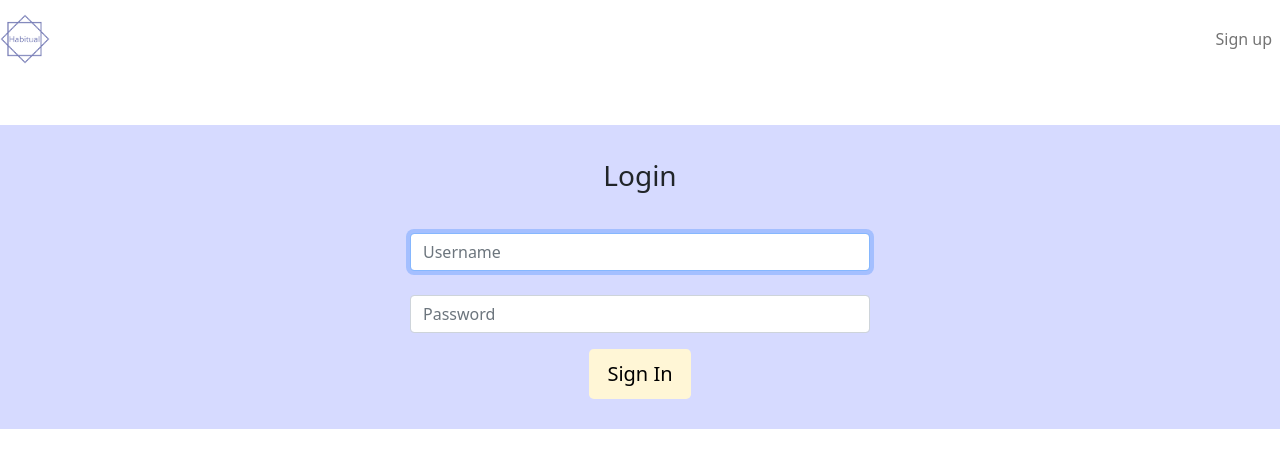
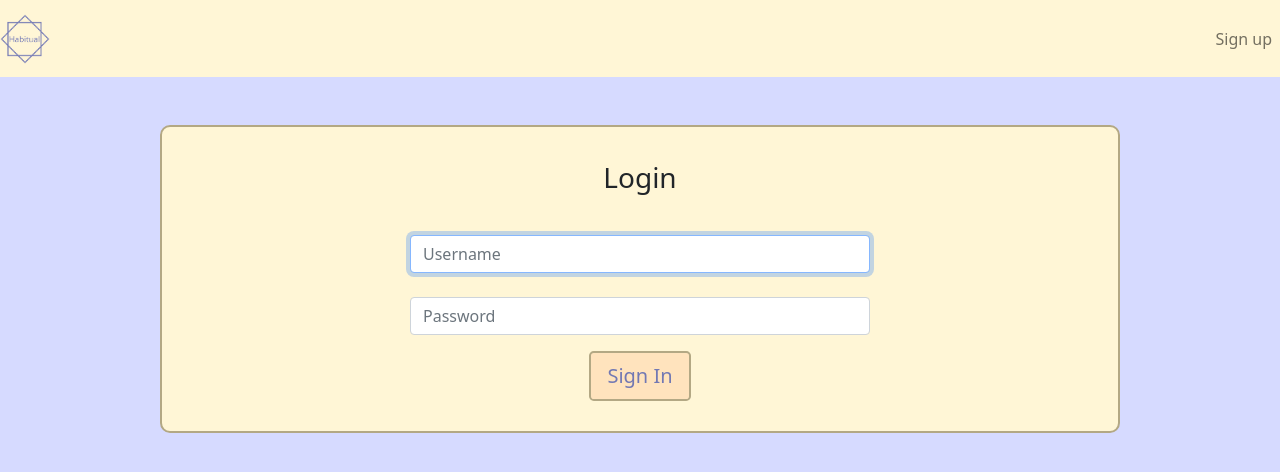
Before and after one commit to Samekah/Team-Salty-Habit-Tracker, a website: page client/login.html in a window 1280 px wide. Drawn offline with nearby package versions, Linux system fonts and the light colour scheme.

Commit message:
cleaned us css for login page

```diff
--- a/client/assets/css/login_layout.css
+++ b/client/assets/css/login_layout.css
@@ -2,12 +2,36 @@
     box-sizing: border-box;
 }
 
+:root{
+    --btn-cream: #FFE3BD;
+    --btn-cream-hover: #e7bf87;
+    --btn-font-color: #7278B3;
+    --background: #D6DAFF;
+    --section-background:#FFF6D6;
+    --link-highlight: #0D22EE;
+    --border-colour: #B3A884;
+    --section-highlight: #FFFCF0;
+}
+
 body {
-    background: #fff6D6;
+    background: var(--background);
+}
+nav{
+    background-color: var(--section-background) !important;
+}
+
+form{
+    max-width:480px;
+    margin:auto;
+    padding:10px;
 }
 
 .logindiv {
-    background: #d6daff;
+    width:75vw;
+    padding-bottom:20px;
+    border-radius: 10px;
+    border: 2px solid var(--border-colour);
+    background: var(--section-background);
 }
 
 input [type="username"] {
@@ -21,11 +45,13 @@ input [type="password"] {
 }
 
 #loginb {
-    background-color: #fff6D6;
-    border: 2px solid transparent;
-    color: black;
+    background-color: var(--btn-cream);
+    border: 2px solid var(--border-colour);
+    color: var(--btn-font-color);
 }
 
 #loginb:hover {
-    border: 2px solid #7278B3;
+    background-color: var(--btn-cream-hover);
+    border: 2px solid var(--border-colour);
+    color: white;
 }
--- a/client/login.html
+++ b/client/login.html
@@ -10,6 +10,7 @@
     <link rel="icon" href="./assets/img/Habitual.png" type="image/png">
     <link rel="stylesheet" href="assets/css/login_layout.css">
     <link href="https://cdn.jsdelivr.net/npm/bootstrap@5.0.2/dist/css/bootstrap.min.css" rel="stylesheet" integrity="sha384-EVSTQN3/azprG1Anm3QDgpJLIm9Nao0Yz1ztcQTwFspd3yD65VohhpuuCOmLASjC" crossorigin="anonymous">
+    <link rel="stylesheet" href="assets/css/login_layout.css">
     <script defer src="assets/js/login.js"></script>
   </head>
   <body>
@@ -25,8 +26,10 @@
             </ul>
         </nav>
     </header>
-    <div class="logindiv text-center mt-5" style="padding-bottom:20px;">
-        <form style="max-width:480px;margin:auto;padding:10px;" id="login">
+
+    <div class="d-flex justify-content-center">
+        <div class="logindiv text-center mt-5" >
+            <form id="login">
                 <h1 class="h3 mt-4 mb-3 font-weight-normal">Login</h1>
                 <label for="username" class="sr-only"></label>
                 <input type="text" id="username" class="form-control" placeholder="Username" required autofocus>
@@ -38,7 +41,7 @@
                     <button id="loginb" class="btn btn-lg btn-primary btn-block">Sign In</button>
                 </div>
             </form>
-
+        </div>
     </div>
 
     <!-- Optional JavaScript; choose one of the two! -->
```
Also changed, not shown: client/assets/css/dashboard_layout.css (indentation only). Lines whose indentation alone changed are shown as unchanged.
